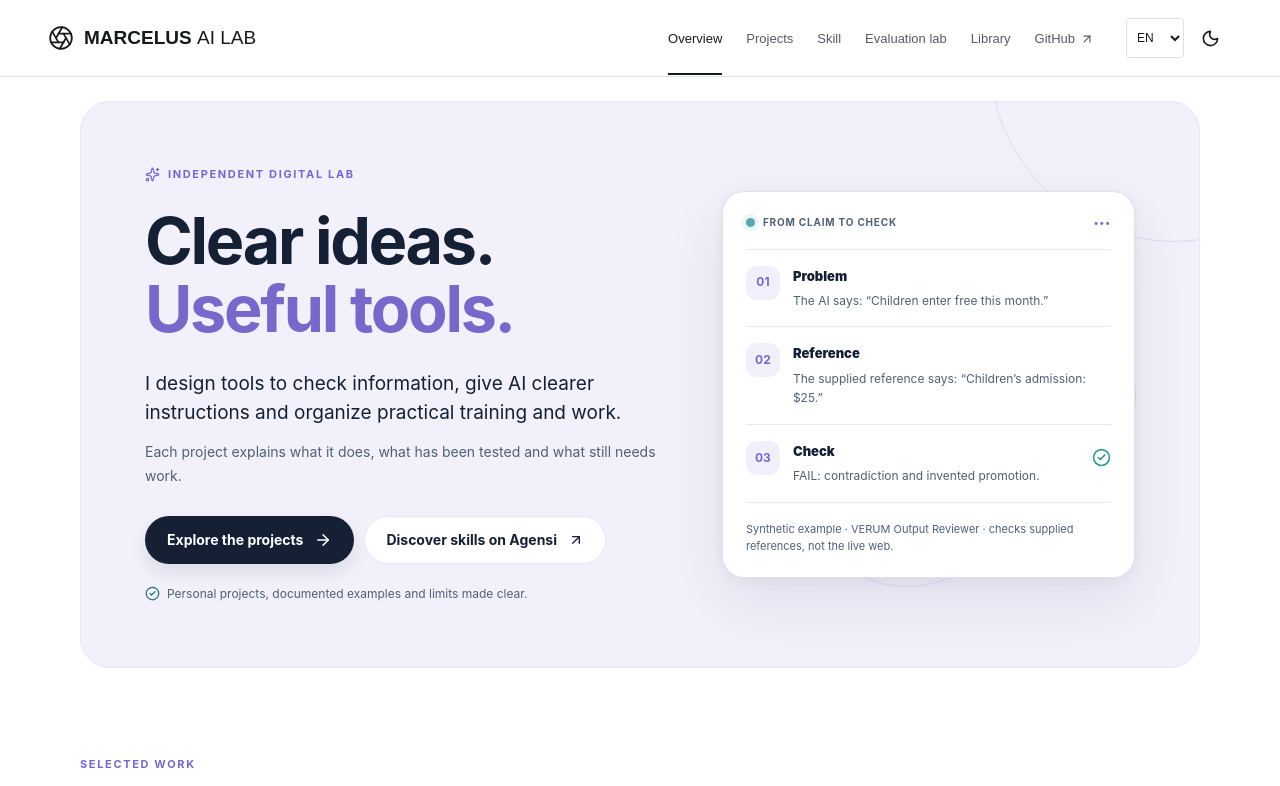
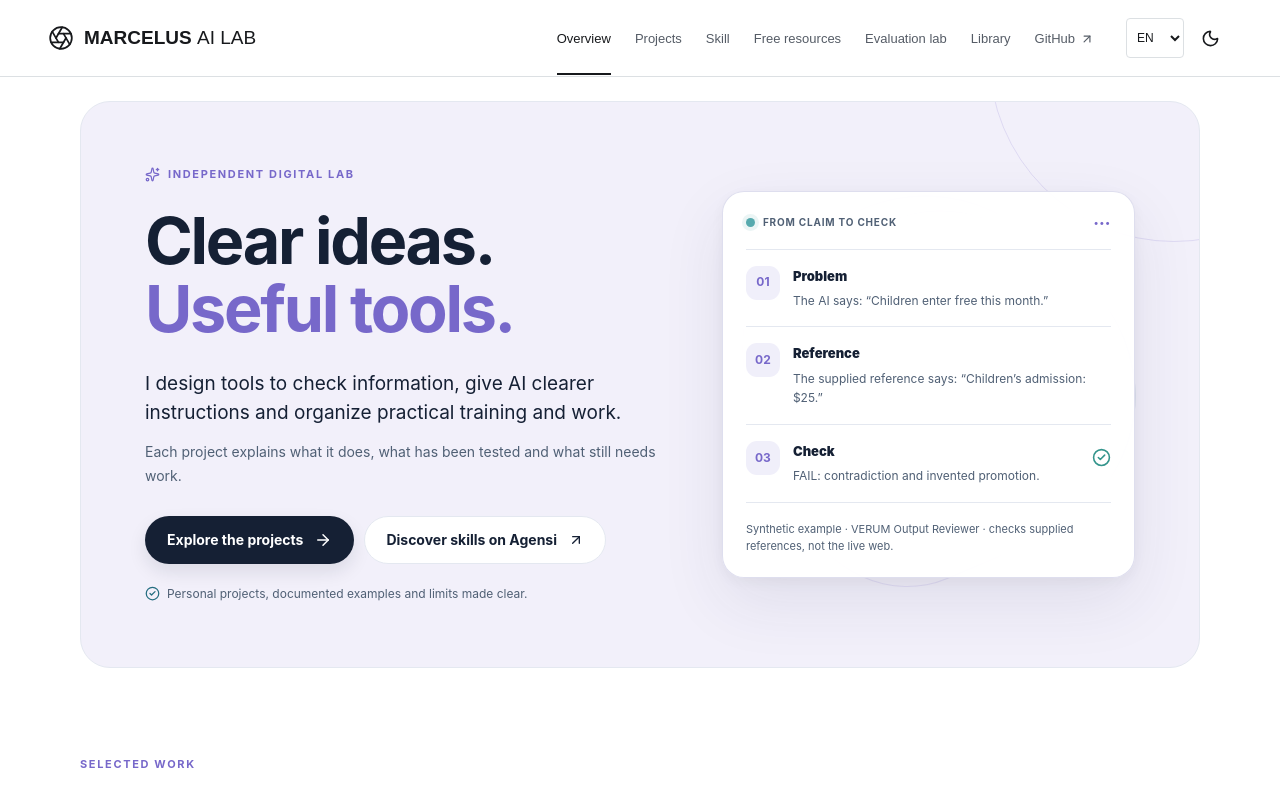
Before and after one commit to manzo8b/marcelus-v-v01, a Next.js app in the folder apps/marcelus-ai-lab/: page / in a window 1280 px wide. Shown: the top 786 px of the page. Built offline with nearby package versions, Linux system fonts and the light colour scheme.

Commit message:
feat: add Free resources to trilingual main menu

```diff
--- a/apps/marcelus-ai-lab/components/navigation.tsx
+++ b/apps/marcelus-ai-lab/components/navigation.tsx
@@ -7,7 +7,7 @@ import { ArrowUpRight, Aperture, Menu, Moon, Sun, X } from 'lucide-react';
 import { repository } from '@/data/portfolio';
 import { type Locale, localizedPath, unlocalizedPath, t } from '@/data/i18n';
 
-const links = [['/', 'Overview'], ['/projects/', 'Projects'], ['/#skills', 'Skill'], ['/lab/', 'Evaluation lab'], ['/library/', 'Library']];
+const links = [['/', 'Overview'], ['/projects/', 'Projects'], ['/#skills', 'Skill'], ['/resources/', 'Free resources'], ['/lab/', 'Evaluation lab'], ['/library/', 'Library']];
 
 export function Navigation({ locale }: { locale: Locale }) {
   const path = usePathname();
```
